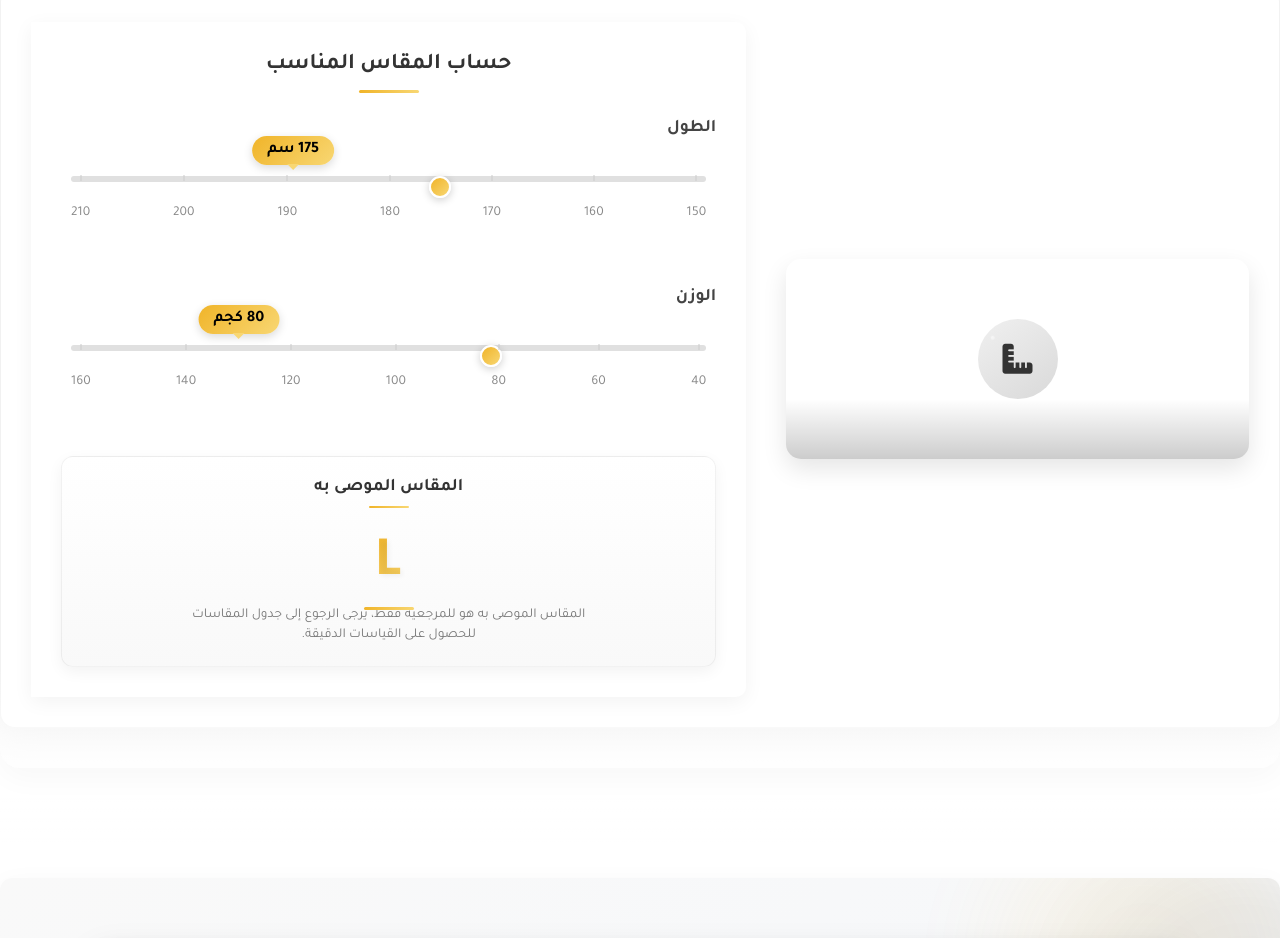
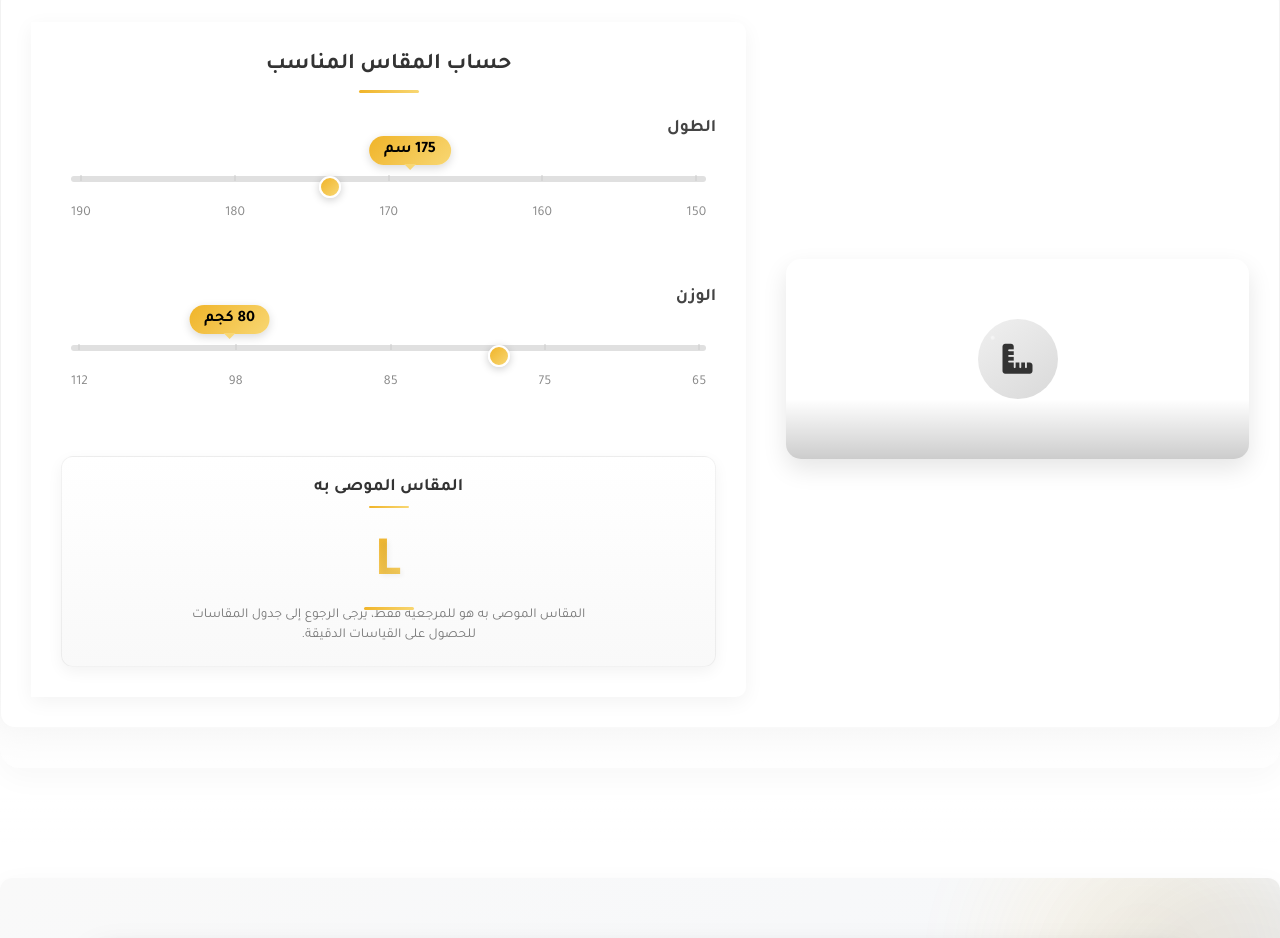
Before and after one commit to taysirco/loutus-hux, a website: page index.html in a window 1280 px wide. Shown: the part 4252-5190 px from the top of the page. Drawn offline with Linux system fonts and the light colour scheme.

Commit message:
Fix height and weight slider ranges and marks

```diff
--- a/index.html
+++ b/index.html
@@ -464,7 +464,7 @@ var e=ttq._i[t]||[],n=0;n<ttq.methods.length;n++)ttq.setAndDefer(e,ttq.methods[n
                                     <div class="measurement-field">
                                         <label>الطول</label>
                                         <div class="slider-container">
-                                            <input type="range" min="150" max="210" value="175" class="size-slider" id="heightSliderInline">
+                                            <input type="range" min="150" max="192" value="175" class="size-slider" id="heightSliderInline">
                                             <div class="slider-track"></div>
                                             <div class="height-marks slider-marks">
                                                 <span>150</span>
@@ -472,8 +472,6 @@ var e=ttq._i[t]||[],n=0;n<ttq.methods.length;n++)ttq.setAndDefer(e,ttq.methods[n
                                                 <span>170</span>
                                                 <span>180</span>
                                                 <span>190</span>
-                                                <span>200</span>
-                                                <span>210</span>
                                             </div>
                                             <div class="slider-bubble">
                                                 <span id="heightValueInline">175</span>
@@ -485,16 +483,14 @@ var e=ttq._i[t]||[],n=0;n<ttq.methods.length;n++)ttq.setAndDefer(e,ttq.methods[n
                                     <div class="measurement-field">
                                         <label>الوزن</label>
                                         <div class="slider-container">
-                                            <input type="range" min="40" max="160" value="80" class="size-slider" id="weightSliderInline">
+                                            <input type="range" min="65" max="112" value="80" class="size-slider" id="weightSliderInline">
                                             <div class="slider-track"></div>
                                             <div class="weight-marks slider-marks">
-                                                <span>40</span>
-                                                <span>60</span>
-                                                <span>80</span>
-                                                <span>100</span>
-                                                <span>120</span>
-                                                <span>140</span>
-                                                <span>160</span>
+                                                <span>65</span>
+                                                <span>75</span>
+                                                <span>85</span>
+                                                <span>98</span>
+                                                <span>112</span>
                                             </div>
                                             <div class="slider-bubble">
                                                 <span id="weightValueInline">80</span>
```
